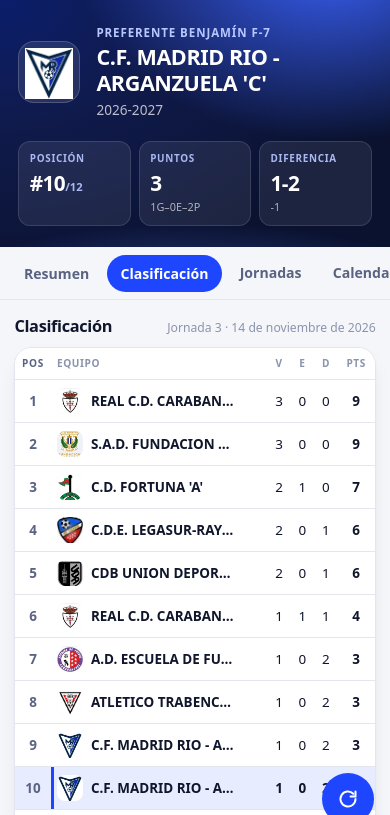
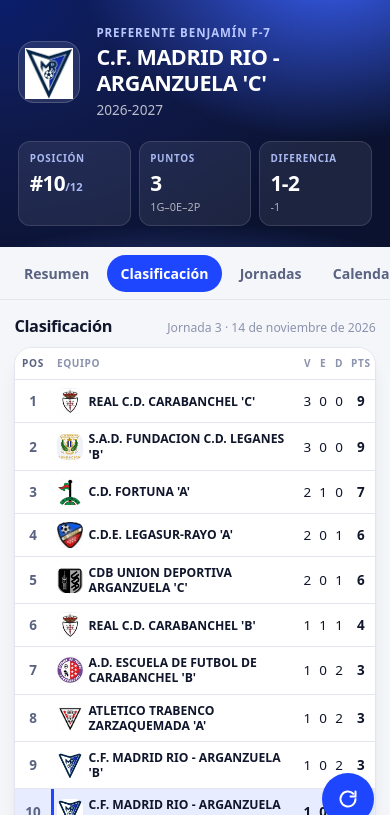
Before and after one commit to manuvaldi/altmatchapp, a website with bundled scripts: page public/index.html in a window 390 px wide. Both pictures are taken after a click on the tab "Clasificación". Shown: the top 815 px of the page. Built offline with nearby package versions, Linux system fonts and the light colour scheme.

Commit message:
fix(clasificacion): mostrar los nombres de equipo completos (sin elipsis), ajustando letra en moviles estrechos

```diff
--- a/public/styles.css
+++ b/public/styles.css
@@ -425,7 +425,7 @@ table.standings { width: 100%; border-collapse: collapse; font-size: .84rem; }
 .standings .col-pos { width: 2.2rem; font-weight: 700; color: var(--text-soft); text-align: center; }
 .standings .col-team { text-align: left; min-width: 9.5rem; }
 .standings .col-team-inner { display: flex; align-items: center; gap: .5rem; min-width: 0; }
-.standings .team-name { font-weight: 600; white-space: nowrap; overflow: hidden; text-overflow: ellipsis; max-width: 12rem; }
+.standings .team-name { font-weight: 600; white-space: normal; overflow-wrap: break-word; min-width: 0; }
 .standings .col-pts { font-weight: 800; }
 .standings .col-dg { color: var(--text-soft); }
 .standings .col-form { text-align: right; padding-right: .75rem; }
@@ -444,7 +444,15 @@ table.standings { width: 100%; border-collapse: collapse; font-size: .84rem; }
 /* Columnas que se ocultan en pantallas pequeñas */
 @media (max-width: 720px) {
   .standings .hide-sm { display: none; }
-  .standings .team-name { max-width: 9rem; }
+}
+
+/* Móviles estrechos: nombres completos con letra algo más pequeña y menos aire */
+@media (max-width: 400px) {
+  .standings .col-team { min-width: 7rem; }
+  .standings .col-team-inner { gap: .35rem; }
+  .standings .team-name { font-size: .76rem; line-height: 1.25; }
+  .standings th, .standings td { padding: .5rem .25rem; }
+  .standings .col-team { padding-left: .4rem; }
 }
 
 /* ---------- Segmentado (filtros) ---------- */
--- a/public/sw.js
+++ b/public/sw.js
@@ -13,7 +13,7 @@
  * sobrevive mientras el navegador no la purgue (muy por encima de 6 días).
  */
 
-const CACHE_NAME = 'altmatch-v9';
+const CACHE_NAME = 'altmatch-v10';
 const SCOPE = self.registration.scope;
 
 const STATIC_ASSETS = [
```
